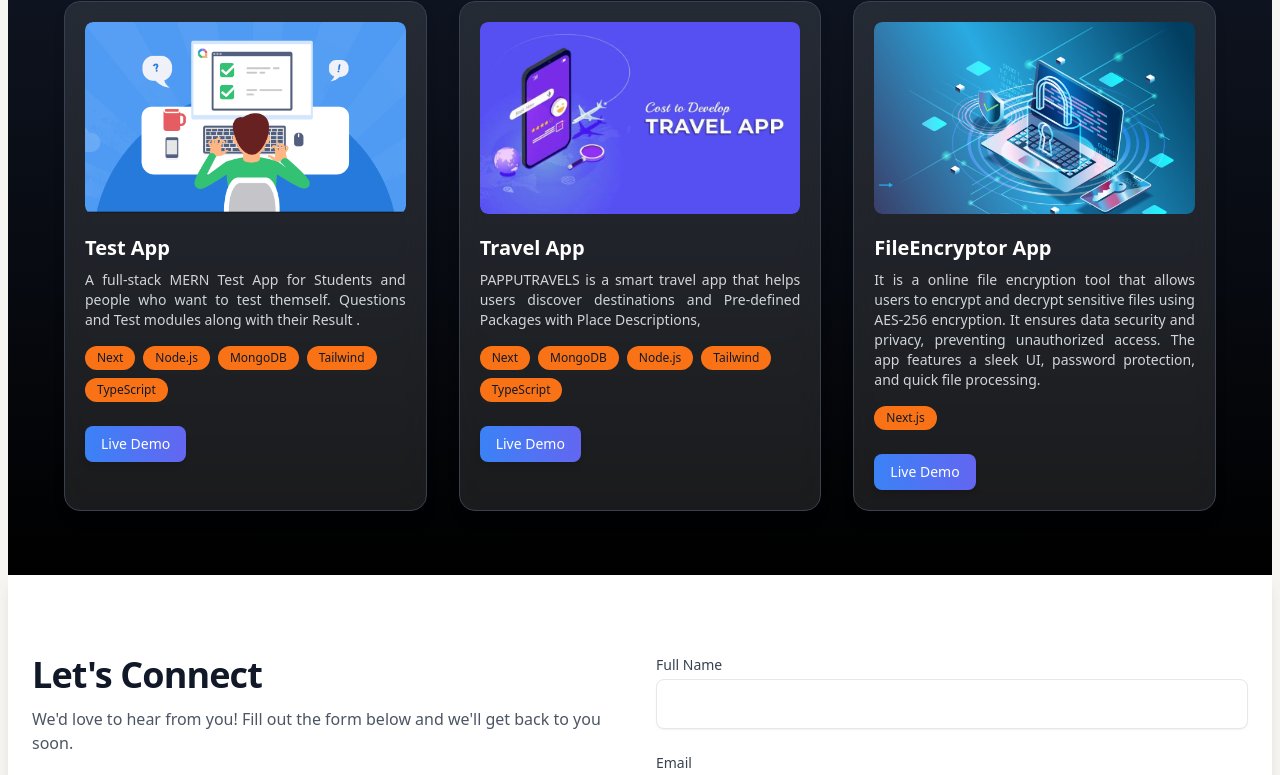
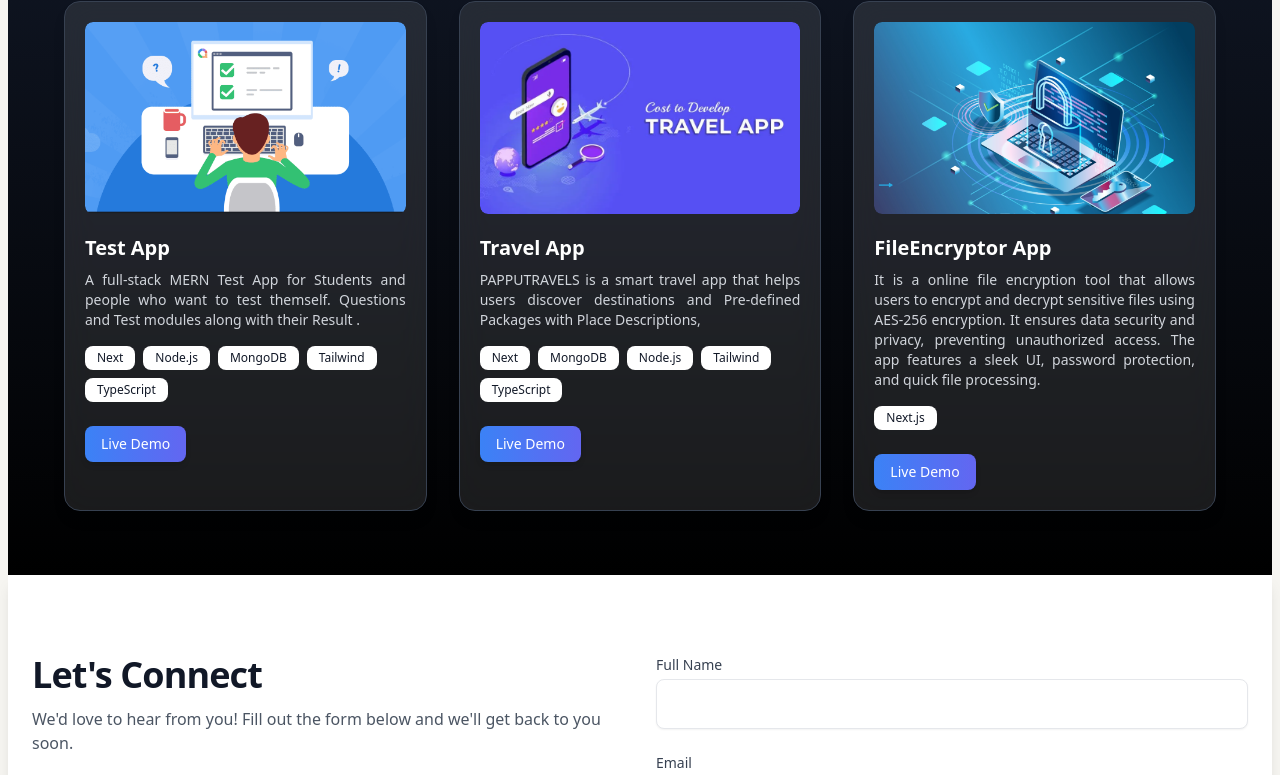
Before and after one commit to Esakkipandi0214/EsakkipandiPortofolio, a Next.js app: page / in a window 1280 px wide. Shown: the part 2143-2918 px from the top of the page. Built offline with nearby package versions, Linux system fonts and the light colour scheme.

Commit message:
project card tech stack color update

```diff
--- a/src/components/Projects.tsx
+++ b/src/components/Projects.tsx
@@ -54,7 +54,7 @@ const Projects = () => {
 
             <div className="mt-4 flex flex-wrap gap-2">
               {project.technologies.map((tech, index) => (
-                <span key={index} className="bg-orange-500 px-3 py-1 text-xs rounded-full text-gray-900 font-medium">{tech}</span>
+                <span key={index} className="bg-white px-3 py-1 text-xs  rounded-lg flex justify-center items-center text-gray-900 font-medium">{tech}</span>
               ))}
             </div>
 
```
